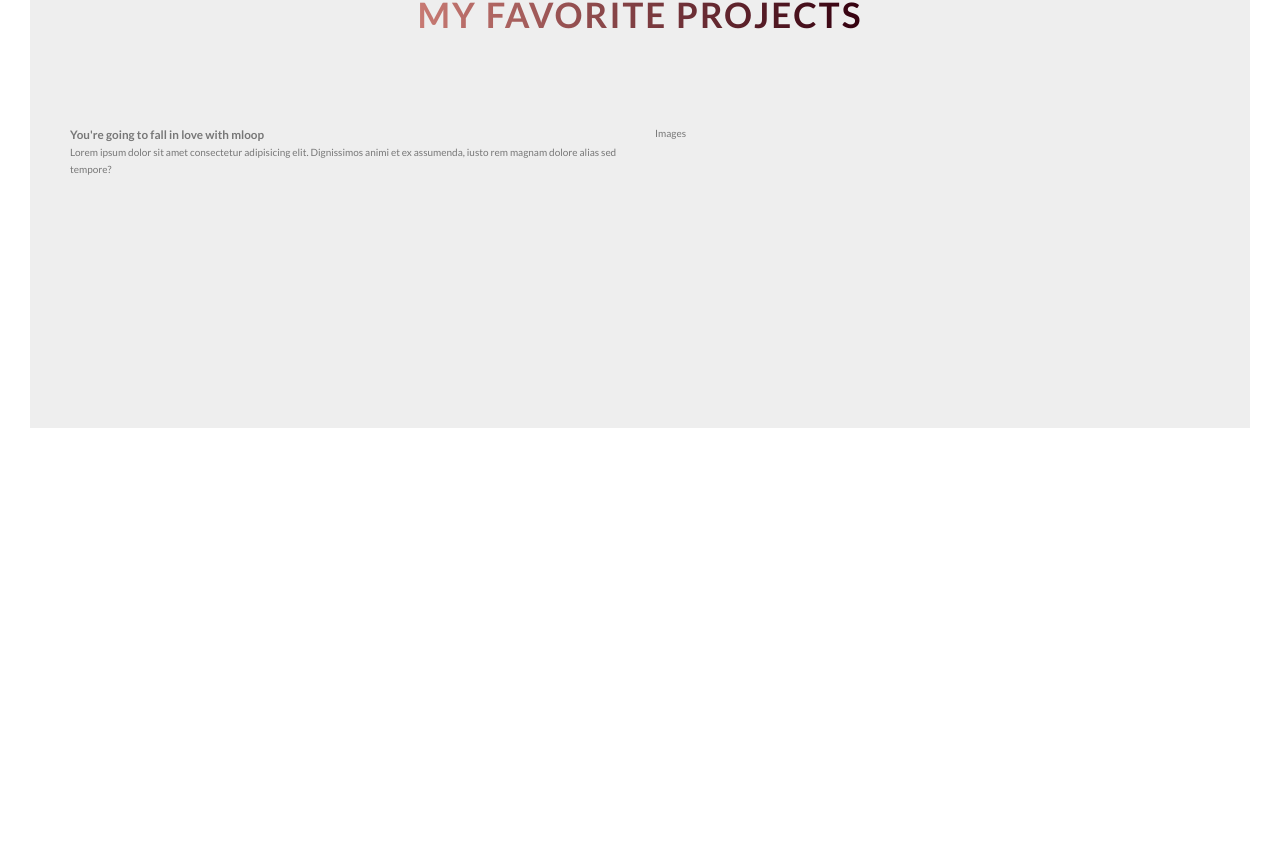
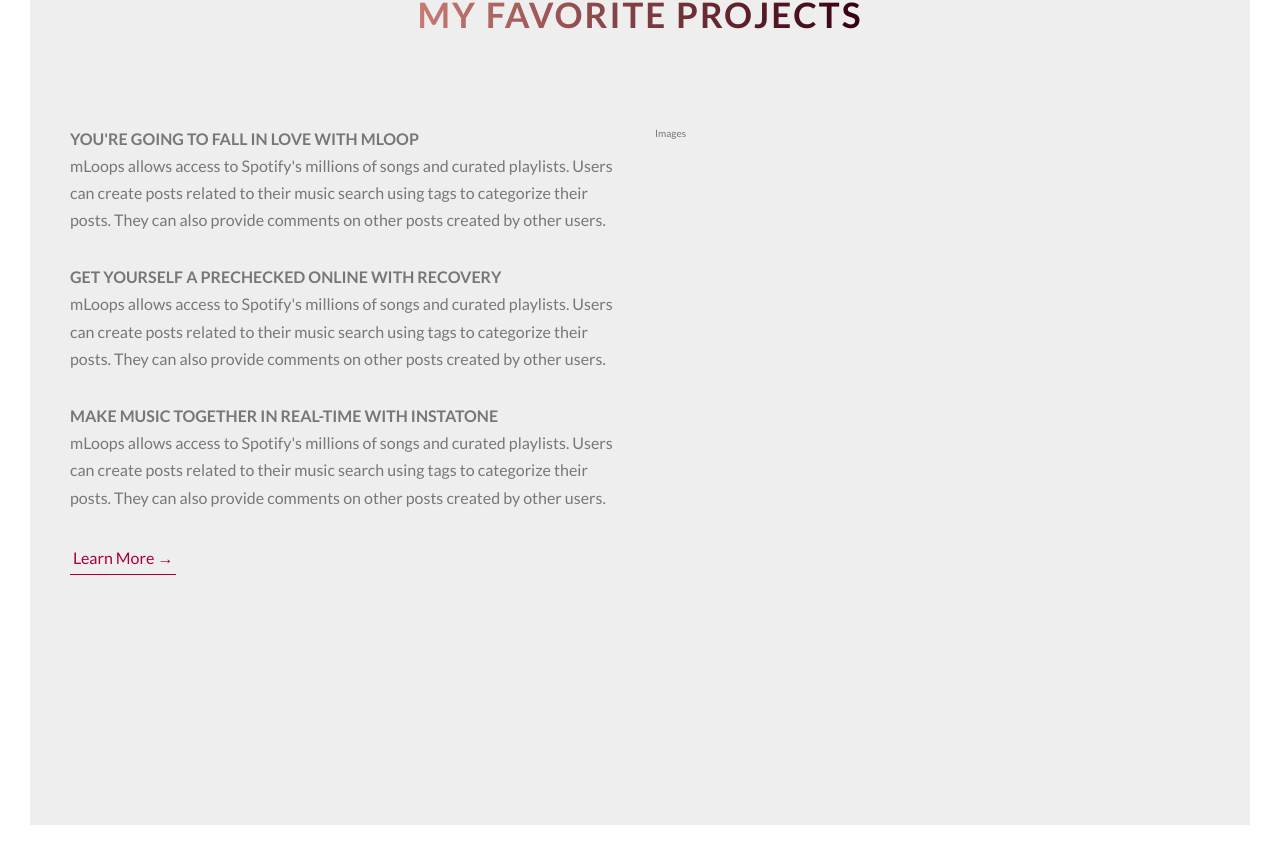
Before and after one commit to codecallogic/codelab, a React (Create React App) app: page / in a window 1280 px wide. Shown: the part 895-1750 px from the top of the page. Before the commit the page ends 1353 px from the top, so only its background shows below. Built offline with nearby package versions, Linux system fonts and the light colour scheme; a web font is replaced by a local one.

Commit message:
added about section content and styled it

```diff
--- a/src/Pages/App/App.css
+++ b/src/Pages/App/App.css
@@ -92,11 +92,27 @@ body {
     transform: skewY(2deg) skewX(15deg) scale(1.1);
     text-shadow: 0.5rem 1rem 2rem rgba(0, 0, 0, 0.2); }
 
+.heading-tertiary {
+  font-size: 1.6rem;
+  text-transform: uppercase;
+  font-weight: 700; }
+
+.paragraph {
+  font-size: 1.6rem; }
+  .paragraph:not(:last-child) {
+    margin-bottom: 3rem; }
+
 .u-center-text {
   text-align: center; }
 
-.u-margin-bottom-8 {
+.u-margin-bottom-big {
   margin-bottom: 8rem; }
+
+.u-margin-bottom-medium {
+  margin-bottom: 4rem; }
+
+.u-margin-bottom-small {
+  margin-bottom: 2rem; }
 
 .header {
   height: 95vh;
@@ -189,6 +205,27 @@ body {
   animation: moveInBottom .5s ease-out .75s;
   animation-fill-mode: backwards; }
 
+.btn-text:link, .btn-text:visited {
+  font-size: 1.6rem;
+  color: #AC0032;
+  display: inline-block;
+  text-decoration: none;
+  border-bottom: 1px solid #AC0032;
+  padding: 3px;
+  transition: all .3s; }
+
+.btn-text:hover {
+  color: #fff;
+  background-color: #AC0032;
+  padding: .8rem;
+  border-radius: 1rem;
+  box-shadow: 0 1rem 2rem rgba(0, 0, 0, 0.2);
+  transform: translateY(-1.5rem); }
+
+.btn-text:active {
+  box-shadow: 0 1rem 2rem rgba(0, 0, 0, 0.2);
+  transform: translateY(0); }
+
 .section-about {
   background-color: #eee;
   padding: 25rem 0;
--- a/src/abstracts/_variables.scss
+++ b/src/abstracts/_variables.scss
@@ -11,6 +11,10 @@ $color-black: #000;
 $color-grey-light: #eee;
 $color-grey-light-1: #eee;
 
+// FONTS
+
+$default-font-size: 1.6rem;
+
 //GRID
 
 $grid-width: 114rem;
--- a/src/base/_typography.scss
+++ b/src/base/_typography.scss
@@ -63,5 +63,15 @@ body {
 }
 
 .heading-tertiary {
+    font-size: $default-font-size;
+    text-transform: uppercase;
+    font-weight: 700;
+}
 
+.paragraph {
+    font-size: $default-font-size;
+
+    &:not(:last-child){
+        margin-bottom: 3rem;
+    }
 }
--- a/src/components/homepage/_sectionAbout.jsx
+++ b/src/components/homepage/_sectionAbout.jsx
@@ -4,7 +4,7 @@ class Homepage extends Component {
     render () {
         return (
             <section className="section-about">
-                <div className="u-center-text u-margin-bottom-8">
+                <div className="u-center-text u-margin-bottom-big">
                 <h2 className="heading-secondary">
                     My Favorite Projects
                 </h2>
@@ -12,10 +12,23 @@ class Homepage extends Component {
 
                 <div className="row">
                     <div className="col-1-of-2">
-                        <h3 className="heading-tertiary">
+                        <h3 className="heading-tertiary u-margin-small">
                             You're going to fall in love with mloop
                         </h3>
-                        <p className="paragraph">Lorem ipsum dolor sit amet consectetur adipisicing elit. Dignissimos animi et ex assumenda, iusto rem magnam dolore alias sed tempore?</p>
+                        <p className="paragraph">mLoops allows access to Spotify's millions of songs and curated playlists. Users can create posts related to their music search using tags to categorize their posts. They can also provide comments on other posts created by other users. </p>
+
+                        <h3 className="heading-tertiary u-margin-small">
+                            Get yourself a prechecked online with Recovery
+                        </h3>
+                        <p className="paragraph">mLoops allows access to Spotify's millions of songs and curated playlists. Users can create posts related to their music search using tags to categorize their posts. They can also provide comments on other posts created by other users. </p>
+
+                        <h3 className="heading-tertiary u-margin-small">
+                            Make music together in real-time with Instatone
+                        </h3>
+                        <p className="paragraph">mLoops allows access to Spotify's millions of songs and curated playlists. Users can create posts related to their music search using tags to categorize their posts. They can also provide comments on other posts created by other users. </p>
+
+                        <a href="" className="btn-text">Learn More &rarr; </a>
+
                     </div>
                     <div className="col-1-of-2">Images</div>
                 </div>
--- a/src/css_components/_btn.scss
+++ b/src/css_components/_btn.scss
@@ -57,3 +57,30 @@
         animation-fill-mode: backwards;
     }
 }
+
+.btn-text {
+    &:link,
+    &:visited {
+        font-size: $default-font-size;
+        color: $color-primary;
+        display: inline-block;
+        text-decoration: none;
+        border-bottom: 1px solid $color-primary;
+        padding: 3px;
+        transition: all .3s;
+    }
+
+    &:hover {
+        color: $color-white;
+        background-color: $color-primary;
+        padding: .8rem;
+        border-radius: 1rem;
+        box-shadow: 0 1rem 2rem rgba($color-black, .2);
+        transform: translateY(-1.5rem);
+    }
+
+    &:active {
+        box-shadow: 0 1rem 2rem rgba($color-black, .2);
+        transform: translateY(0);
+    }
+}
```
Also changed, not shown: src/base/_utilities.scss (+9 -1 lines).
